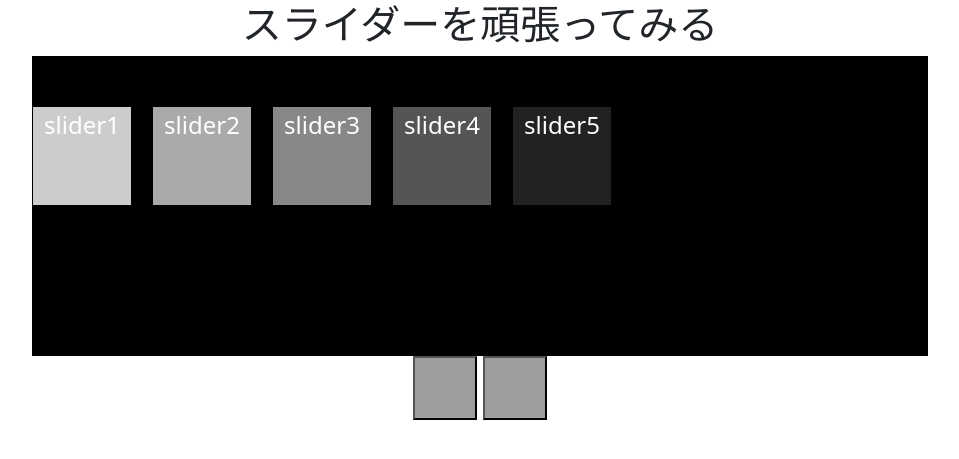
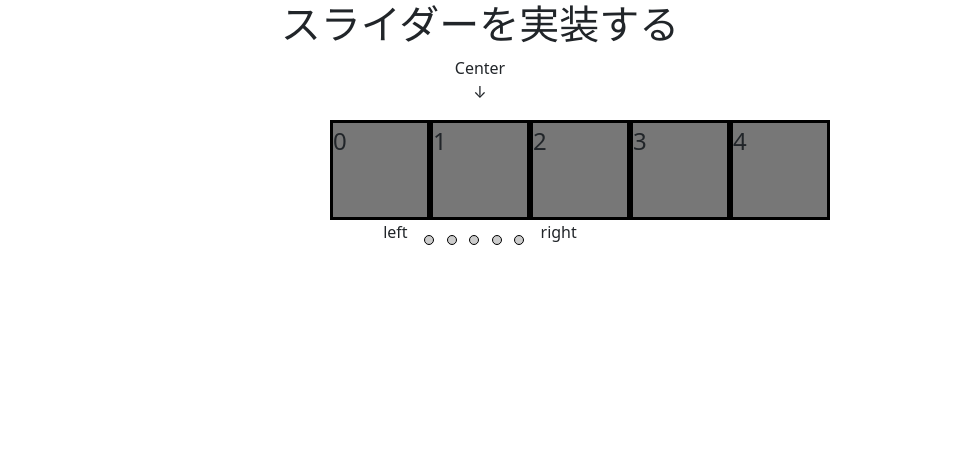
Before and after one commit to miyamotoh30/study2024, a PHP site: page /slider/index.html in a window 1280 px wide. Shown: the top 459 px of the page, without its empty margins (160-1119 px from the left). Run offline with PHP 8.4, Linux system fonts and the light colour scheme; grey boxes are pictures that could not be loaded.

Commit message:
Add files via upload
スライダーを実装したのでアップ。

```diff
--- a/slider/index.html
+++ b/slider/index.html
@@ -1,32 +1,44 @@
 <!DOCTYPE html>
 <html lang="ja">
-    <body>
     <head>
         <meta charset="UTF-8">
         <meta name="viewport" content="width=device-width,initial-scale=1">
         <link href="https://cdn.jsdelivr.net/npm/bootstrap@5.3.0/dist/css/bootstrap.min.css" rel="stylesheet" integrity="sha384-9ndCyUaIbzAi2FUVXJi0CjmCapSmO7SnpJef0486qhLnuZ2cdeRhO02iuK6FUUVM" crossorigin="anonymous">
-            <title>スライダーを作ろう</title>
         <link rel="stylesheet" href="styles/style.css">
+        <title>スライダーを実装する</title>
     </head>
+    <body>
+        <header>
+            <h1>スライダーを実装する</h1>
+        </header>
         <main>
-            <h1>スライダーを頑張ってみる</h1>
-
-            <div class="sliderAria">
-                <div class="slider1 position1"><p>slider1</p></div>
-                <div class="slider2 position2"><p>slider2</p></div>
-                <div class="slider3 position3"><p>slider3</p></div>
-                <div class="slider4 position4"><p>slider4</p></div>
-                <div class="slider5 position5"><p>slider5</p></div>
+            <section class="mainContents">
+                <p>Center<br>↓</p>
+                <div class="slider" id="slider">
+                    <ul id="sliderBox">
+                        <li>0</li>
+                        <li>1</li>
+                        <li>2</li>
+                        <li>3</li>
+                        <li>4</li>
+                    </ul>
                 </div>
-            <div class="btnAria">
-                <button id="prev"></button>
-                <button id="back"></button>
+                <div class="arrowIcons">
+                    <p class="leftArrow" id="leftArrow">left</p>
+                    <ol id="pointerList" class="pointerList">
+                        <li></li>
+                        <li></li>
+                        <li></li>
+                        <li></li>
+                        <li></li>
+                    </ol>
+                    <p class="rightArrow" id="rightArrow">right</p>
                 </div>
+            </section>
         </main>
         <footer>
         </footer>
         <script src="https://cdn.jsdelivr.net/npm/bootstrap@5.3.0/dist/js/bootstrap.bundle.min.js" integrity="sha384-geWF76RCwLtnZ8qwWowPQNguL3RmwHVBC9FhGdlKrxdiJJigb/j/68SIy3Te4Bkz" crossorigin="anonymous"></script>
-        <script src="https://code.jquery.com/jquery-3.7.1.min.js" integrity="sha256-/JqT3SQfawRcv/BIHPThkBvs0OEvtFFmqPF/lYI/Cxo=" crossorigin="anonymous"></script>
         <script src="scripts/slider.js"></script>
     </body>
 </html>
--- a/slider/scripts/slider.js
+++ b/slider/scripts/slider.js
@@ -1,54 +1,34 @@
-'use strict';
+'use stricts';
 
-const leftPosition = ['position1','position2','position3','position4','position5'];
-let counter=0;
+let center = 1;/* 中心を管理する値 */
+let sliderBox = document.getElementById('sliderBox');
+const list = sliderBox.getElementsByTagName('li');
+const pointerList = document.getElementById('pointerList');
 
-/* prevボタンが押された時 */
-let prevButton = document.getElementById('prev');
-prevButton.addEventListener('click',function(){
-    counter--;/* count*/
-    let position = counter%leftPosition.length;
-    clickPrevEvent(position);
+document.getElementById('leftArrow').addEventListener('click',function(){
+    console.log('左');
+    center++;
+    if(center >= list.length){
+        center = 0;
+    }
+        let position = center * -100;
+        sliderBox.style.marginLeft= `${position}px`;
 });
 
-/* backボタンが押された時*/
-let backButton = document.getElementById('back');
-backButton.addEventListener('click',function(){
-    counter++;/* count*/
-    let position = counter%leftPosition.length;
-    clickBackEvent(position);
+document.getElementById('rightArrow').addEventListener('click',function(){
+    console.log('右');
+    center--;
+    if(center < 0){
+        center = list.length - 1;
+    }
+    let position = center * -100;
+    sliderBox.style.marginLeft= `${position}px`;
 });
 
-function clickBackEvent(position){
-    for(let i=0;i<leftPosition.length;i++){
-        let slider=document.getElementsByClassName('slider'+(i+1))[0];
-        let now=getPosition(position,i-1);/* 動く前のポジションを取得*/
-        let next=getPosition(position,i);/* 動く先のポジションを取得*/
-        slider.classList.remove(now);
-        slider.classList.add(next);
-    }
-}
-
-
-function clickPrevEvent(position){
-    for(let i=0;i<leftPosition.length;i++){
-        let slider=document.getElementsByClassName('slider'+(i+1))[0];
-        let now=getPosition(position,i+1);/* 動く前のポジションを取得*/
-        let next=getPosition(position,i);/* 動く先のポジションを取得*/
-        slider.classList.remove(now);
-        slider.classList.add(next);
-    }
-}
-
-
-function getPosition(position,num){
-    let positionClassName;
-    if((position+num<leftPosition.length) && (position+num >= 0)){
-        positionClassName=`${leftPosition[position+num]}`;
-    }else if(position+num < 0){
-        positionClassName=`${leftPosition[position+num+leftPosition.length]}`;
-    }else{
-        positionClassName=`${leftPosition[position+num-leftPosition.length]}`;
-    }
-    return positionClassName;
-}
+Array.from(pointerList.getElementsByTagName('li')).forEach(function(pointer,index){
+    pointer.addEventListener('click',function(){
+        console.log(index);
+        center = index;
+        sliderBox.style.marginLeft = `${center*-100}px`;
+    });
+});
--- a/slider/styles/style.css
+++ b/slider/styles/style.css
@@ -1,68 +1,69 @@
 @charset "utf-8";
-body{
+header{
+    width: 100vw;
     text-align: center;
-    max-width: 1366px;
-    font-size: 24px;
+}
+main{
+    width: 100vw;
+}
+.mainContents > p{
+    text-align: center;
+}
+.slider{
+    width: 100px;
+    margin:0 auto;
 }
 
-.sliderAria{
-    width:70%;
-    margin:0 auto;
-    height:300px;
-    position:relative;
-    background-color: #000000;
+#sliderBox{
+    width:calc(100px*5);
+    display:flex;
+    list-style: none;
+    padding:0;
+    margin:0 0 0 -100px;
+    transition:margin-left 2s;
 }
 
-.slider1,.slider2,.slider3,.slider4,.slider5{
+#sliderBox > li{
     width:100px;
     height:100px;
-    border:1px solid #000000;
-    background-color: #333333;
-    color:#ffffff;
-    position:absolute;
-    top: 50px;
+    background-color: #777777;
+    border:3px solid #000000;
+    font-size:24px;
 }
 
-.slider1{
-    background-color: #ccc;
+.arrowIcons{
+    margin:0 auto;
+    width:200px;
+    display:flex;
+    justify-content: space-around;
 }
-.slider2{
-    background-color: #aaa;
+
+.leftArrow:hover{
+    cursor: pointer;
 }
-.slider3{
-    background-color: #888;
+.rightArrow:hover{
+    cursor: pointer;
 }
-.slider4{
-    background-color: #555;
+
+.pointerList{
+    display:flex;
+    justify-content: space-between;
+    width:100px;
+    list-style: none;
+    align-items: center;
+    padding:0;
+    margin:0 10px 0 10px;
+}
+
+.pointerList > li{
+    width:10px;
+    height:10px;
+    border-radius: 50%;
+    border:1px solid #000000;
+    background-color:#cccccc;
 
 }
-.slider5{
-    background-color: #222;
+
+.pointerList > li:hover{
+    background-color:#777777;
 }
-.position1{
-    left:0;
-}
-.position2{
-    left:120px;
-}
-.position3{
-    left:240px;
-}
-.position4{
-    left:360px;
-}
-.position5{
-    left: 480px;
-}
-
-
-#prev{
-    background-image: url(../images/leftArrow.svg);
-    width:64px;
-    height:64px;
-}
-#back{
-    background-image: url(../images/rightArrow.svg);
-    width:64px;
-    height:64px;
-}
```
Lines whose indentation alone changed are shown as unchanged.
